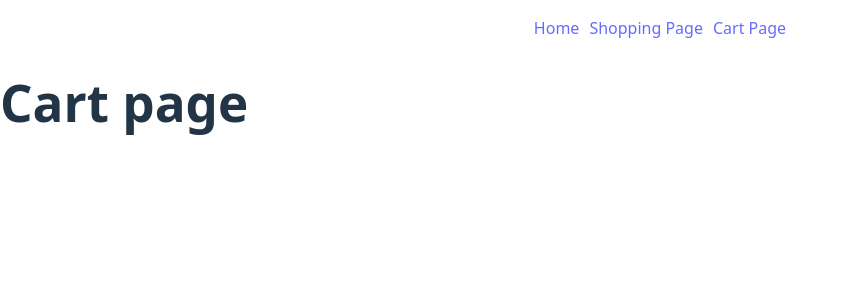
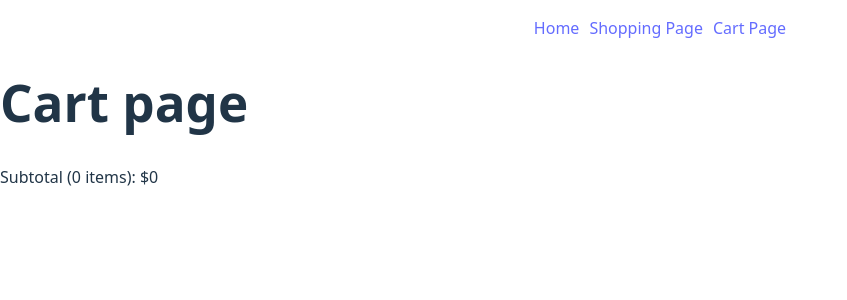
Before and after one commit to Sharpslice/shopping-cart, a React (Vite) app: page /cart in a window 1280 px wide. Shown: the top 300 px of the page, without its empty margins (0-847 px from the left). Built offline with nearby package versions, Linux system fonts and the light colour scheme.

Commit message:
feat: added total price

```diff
--- a/src/App.jsx
+++ b/src/App.jsx
@@ -21,14 +21,12 @@ function App() {
   },[cartItems])
 
   const addToCart = (product) =>{
-
-
       setCartItems(prev=>
         {
           const cart = new Map(prev);
           if(cart.has(product.id))
             {
-              console.log("has")
+
               const updateProduct = {...product, orderQuantity: cart.get(product.id).orderQuantity+1}
               cart.set(product.id,updateProduct);
             }
--- /dev/null
+++ b/src/components/CartCard.jsx
@@ -0,0 +1,20 @@
+import AddToCartBtn from "./AddToCartBtn";
+import "../css/cart.css"
+const CartCard = ({product})=>{
+    return(
+        <div className = "cart-card">
+
+            <img src ={product.image} alt=""/>
+            <p>{product.title}</p>
+            <p>{product.price}</p>
+            <AddToCartBtn item={product}/>
+        </div>
+
+
+
+    )
+
+}
+
+
+export default CartCard;
--- /dev/null
+++ b/src/components/CheckOutBox.jsx
@@ -0,0 +1,21 @@
+import { useContext } from "react";
+import ShopContext from "../context";
+
+const CheckOutBox = ({total}) =>{
+    const {cartItems} = useContext(ShopContext);
+
+    const totalItem = Array.from(cartItems.values()).reduce((sum,product)=>{
+        return sum + (product.orderQuantity)
+    },0)
+    return(
+        <div id = "checkout-box">
+            <p>Subtotal ({totalItem} items): ${total}</p>
+
+
+
+
+        </div>
+    )
+}
+
+export default CheckOutBox;
--- a/src/components/ProductCard.jsx
+++ b/src/components/ProductCard.jsx
@@ -6,6 +6,7 @@ const ProductCard =({item})=>{
         <div id = "product-card">
             <img src={item.image} alt="" />
             <p>{item.title}</p>
+            <p>{item.price}</p>
             <AddToCartBtn item={item}/>
         </div>
 
--- /dev/null
+++ b/src/css/cart.css
@@ -0,0 +1,7 @@
+.cart-card > img{
+    max-width: 150px;
+    max-height: 150px;
+}
+.cart-card{
+    display: flex;
+}
--- a/src/product.js
+++ b/src/product.js
@@ -3,6 +3,7 @@ export default class Product{
         this.id = item.id
         this.title = item.title;
         this.image = item.image;
+        this.price = item.price
         //this.orderQuantity = 0;
     }
 }
--- a/src/routes/Cart.jsx
+++ b/src/routes/Cart.jsx
@@ -1,14 +1,44 @@
+
+import CartCard from "../components/CartCard";
+import CheckOutBox from "../components/CheckOutBox";
+import ProductCard from "../components/ProductCard";
 import ShopContext from "../context";
 import { useContext } from "react";
 
+
 const Cart = () => {
     const {cartItems} = useContext(ShopContext)
+    const total = Array.from(cartItems.values()).reduce((sum,product)=>{
+        return sum + (product.price*product.orderQuantity)
+    },0)
+
 
     return(
         <div>
-        <h1>Cart page</h1>
-        {console.log(cartItems)}
-    </div>
+            <div>
+                <h1>Cart page</h1>
+                {
+                    [...cartItems.entries()].map(([key,product])=>(
+                        <CartCard
+                            key= {key}
+                            product ={product}
+
+
+                        />
+
+
+                    ))
+                }
+            </div>
+           <div>
+           <CheckOutBox
+                total = {total}
+            />
+           </div>
+
+
+
+        </div>
     )
 
 }
--- a/src/routes/Shopping.jsx
+++ b/src/routes/Shopping.jsx
@@ -5,7 +5,7 @@ import '../css/shopping.css'
 import { useState } from "react";
 import ProductCard from "../components/ProductCard";
 import ShopContext from "../context";
-import { useContext } from "react";
+
 import Product from "../product";
 const Shopping = () =>{
     const [products,setProducts] = useState(null);
@@ -20,11 +20,11 @@ const Shopping = () =>{
 
 
 )
-console.log(localStorage)
-    const {cartItems} = useContext(ShopContext);
+
+
     return (
         <div id="shopping-page">
-            {console.log(cartItems)}
+
             { products &&
 
             products.map((item)=>(
```
